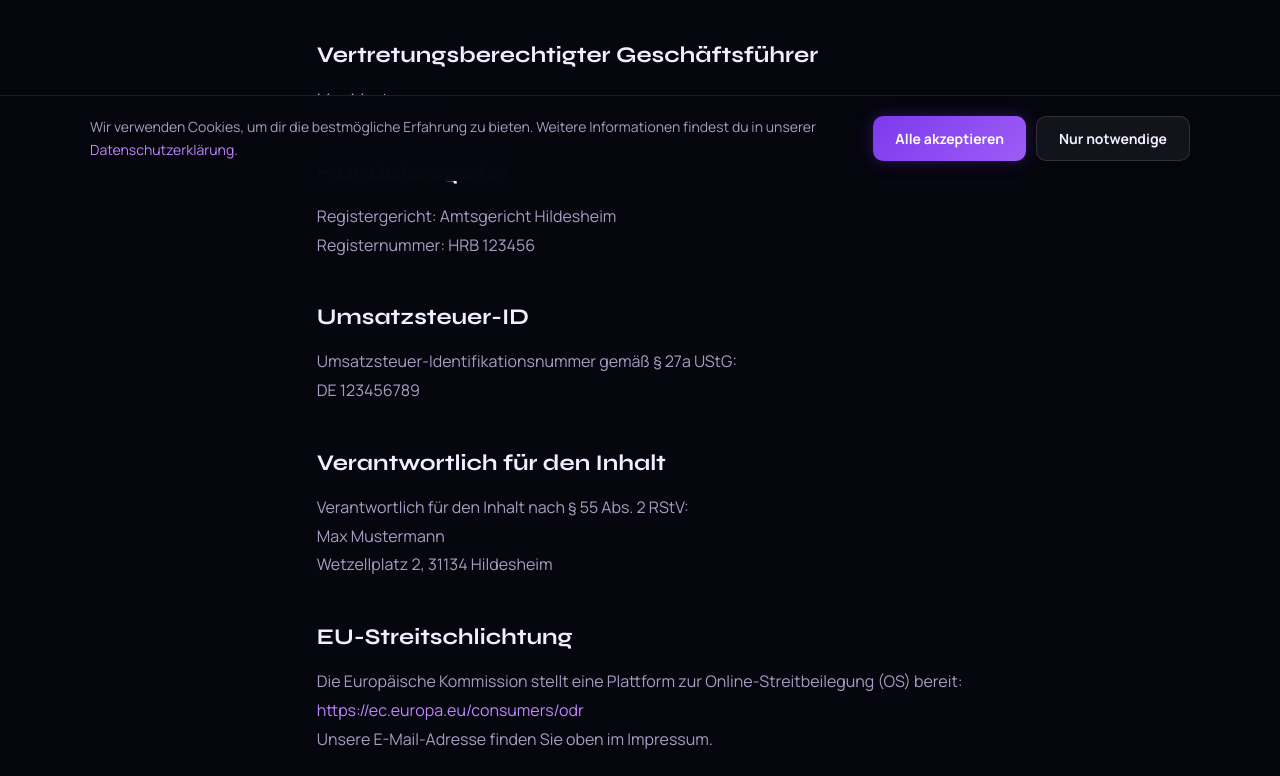
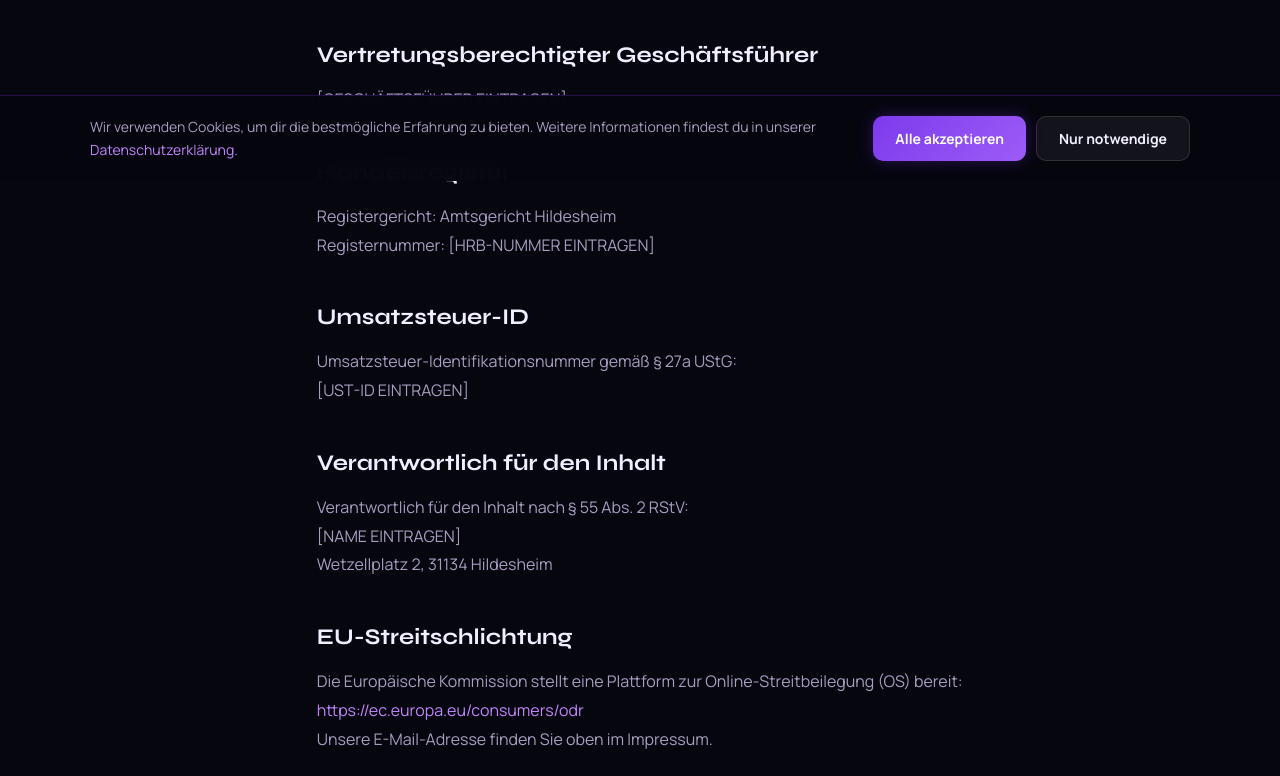
Before and after one commit to gstetter75-cmd/Call-Lana-Merged, a plain HTML site: page impressum.html in a window 1280 px wide. Shown: the part 619-1395 px from the top of the page. Drawn offline with Linux system fonts and the light colour scheme.

Commit message:
fix: remove Cloudflare email obfuscation and add deployment config
- Replace CF email protection with plain mailto links (agb, datenschutz, kontakt)
- Add TODO markers for real company data in impressum
- Add netlify.toml with security headers (X-Frame-Options, CSP hints)
- Add _redirects for Netlify
- Extend .gitignore with env files, IDE folders, DS_Store

```diff
--- a/impressum.html
+++ b/impressum.html
@@ -82,14 +82,16 @@ footer{background:var(--bg2);border-top:1px solid var(--border);padding:48px 6%
 
   <div class="legal-section">
     <h2>Vertretungsberechtigter Geschäftsführer</h2>
-    <p>Max Mustermann</p>
+    <!-- TODO: Echte Geschäftsführer-Daten eintragen -->
+    <p>[GESCHÄFTSFÜHRER EINTRAGEN]</p>
   </div>
 
   <div class="legal-section">
     <h2>Handelsregister</h2>
     <p>
       Registergericht: Amtsgericht Hildesheim<br>
-      Registernummer: HRB 123456
+      <!-- TODO: Echte HRB-Nummer eintragen -->
+      Registernummer: [HRB-NUMMER EINTRAGEN]
     </p>
   </div>
 
@@ -97,7 +99,8 @@ footer{background:var(--bg2);border-top:1px solid var(--border);padding:48px 6%
     <h2>Umsatzsteuer-ID</h2>
     <p>
       Umsatzsteuer-Identifikationsnummer gemäß § 27a UStG:<br>
-      DE 123456789
+      <!-- TODO: Echte USt-ID eintragen -->
+      [UST-ID EINTRAGEN]
     </p>
   </div>
 
@@ -105,7 +108,8 @@ footer{background:var(--bg2);border-top:1px solid var(--border);padding:48px 6%
     <h2>Verantwortlich für den Inhalt</h2>
     <p>
       Verantwortlich für den Inhalt nach § 55 Abs. 2 RStV:<br>
-      Max Mustermann<br>
+      <!-- TODO: Echte Verantwortlichen-Daten eintragen -->
+      [NAME EINTRAGEN]<br>
       Wetzellplatz 2, 31134 Hildesheim
     </p>
   </div>
```
Also changed, not shown: agb.html (+2 -2 lines), datenschutz.html (+2 -2 lines), netlify.toml (added), 2 other files.
